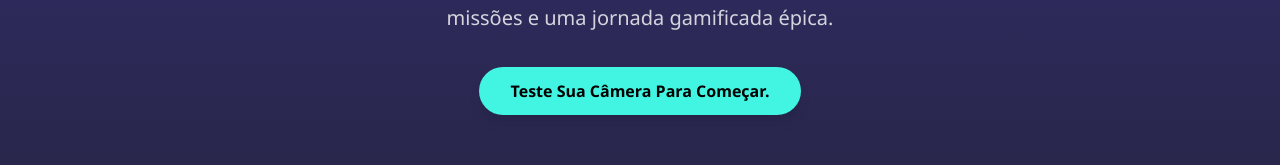
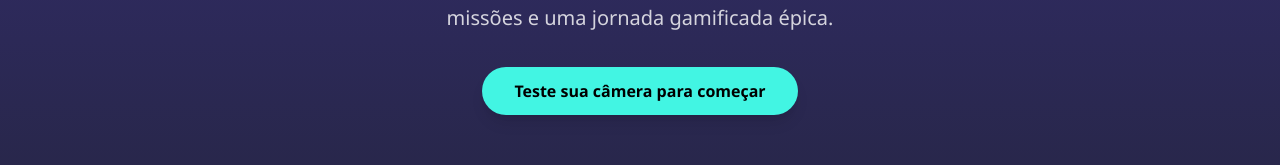
Before and after one commit to cortechx-team/LibrasQuest, a Next.js app in the folder web/: page / in a window 1280 px wide. Shown: the part 488-653 px from the top of the page. Built offline with nearby package versions, Linux system fonts and the light colour scheme.

Commit message:
feat: camera permission

```diff
--- a/web/app/components/Hero.tsx
+++ b/web/app/components/Hero.tsx
@@ -1,4 +1,6 @@
-import Link from 'next/link';
+'use client';
+
+import { useCameraPermission } from '../hooks/useCameraPermission';
 
 /**
  * Componente Hero
@@ -6,6 +8,24 @@ import Link from 'next/link';
  * Apresenta o título em pixel art e um "Call to Action" (Chamada para Ação).
  */
 export default function Hero() {
+  const { status, isLoading, error, requestPermission } = useCameraPermission();
+
+  const handleCameraTest = async () => {
+    await requestPermission();
+
+    // Tratar o resultado após a requisição
+    if (status === 'granted') {
+      alert('Permissão concedida! Você pode começar a usar a câmera');
+      // TODO: Navegar para a página de teste da câmera
+    } else if (status === 'denied') {
+      alert('Permissão negada. Para usar o LibrasQuest, você precisa permitir o acesso à câmera');
+    } else if (status === 'unsupported') {
+      alert('Seu navegador não suporta acesso à câmera ou nenhuma câmera foi encontrada');
+    } else if (status === 'error') {
+      alert(`Ocorreu um erro ao acessar a câmera: ${error || 'Tente novamente'}`);
+    }
+  };
+
   return (
     <section className="relative h-screen flex flex-col items-center justify-center text-center px-5 bg-gradient-to-b from-[#0f0c29] via-[#302b63] to-[#24243e]">
 
@@ -26,12 +46,13 @@ export default function Hero() {
 
       {/* Botões de Ação */}
       <div className="flex z-10">
-        <Link
-          href="#"
-          className="bg-primary-cyan text-black px-8 py-3 rounded-full font-bold hover:bg-opacity-80 transition-all shadow-lg hover:shadow-primary-cyan/50 hover:-translate-y-1"
+        <button
+          onClick={handleCameraTest}
+          disabled={isLoading}
+          className="bg-primary-cyan text-black px-8 py-3 rounded-full font-bold hover:bg-opacity-80 transition-all shadow-lg hover:shadow-primary-cyan/50 hover:-translate-y-1 disabled:opacity-50 disabled:cursor-not-allowed"
         >
-          Teste Sua Câmera Para Começar.
-        </Link>
+          {isLoading ? 'Aguardando câmera...' : 'Teste sua câmera para começar'}
+        </button>
       </div>
 
     </section>
--- /dev/null
+++ b/web/app/hooks/useCameraPermission.ts
@@ -0,0 +1,35 @@
+'use client';
+
+import { useState } from 'react';
+import { requestCameraPermission, CameraPermissionStatus } from '../lib/camera/requestCameraPermission';
+
+/**
+ * Hook para gerenciar o estado e ações da permissão da câmera
+ */
+export function useCameraPermission() {
+  const [status, setStatus] = useState<CameraPermissionStatus | null>(null);
+  const [isLoading, setIsLoading] = useState(false);
+  const [error, setError] = useState<string | null>(null);
+
+  const requestPermission = async () => {
+    setIsLoading(true);
+    setError(null);
+
+    try {
+      const result = await requestCameraPermission();
+      setStatus(result);
+    } catch (err) {
+      setError(err instanceof Error ? err.message : 'Erro desconhecido');
+      setStatus('error');
+    } finally {
+      setIsLoading(false);
+    }
+  };
+
+  return {
+    status,
+    isLoading,
+    error,
+    requestPermission,
+  };
+}
--- /dev/null
+++ b/web/app/lib/camera/requestCameraPermission.ts
@@ -0,0 +1,40 @@
+/**
+ * Módulo para solicitar permissão da câmera
+ * Centraliza a lógica de permissão para evitar duplicação de código.
+ */
+
+export type CameraPermissionStatus = 'granted' | 'denied' | 'unsupported' | 'error';
+
+/**
+ * Solicita permissão para acessar a câmera do usuário.
+ * @returns Promise<CameraPermissionStatus> - Status da permissão
+ */
+export async function requestCameraPermission(): Promise<CameraPermissionStatus> {
+  // Verificar suporte do navegador
+  if (!navigator.mediaDevices?.getUserMedia) {
+    return 'unsupported';
+  }
+
+  try {
+    // Solicitar acesso à câmera
+    const stream = await navigator.mediaDevices.getUserMedia({ video: true });
+
+    // Encerrar o stream imediatamente após obter permissão
+    stream.getTracks().forEach(track => track.stop());
+
+    return 'granted';
+  } catch (error) {
+    // Tratar erros específicos
+    if (error instanceof DOMException) {
+      if (error.name === 'NotAllowedError') {
+        return 'denied';
+      }
+      if (error.name === 'NotFoundError') {
+        return 'unsupported'; // Câmera não encontrada
+      }
+    }
+
+    console.error('Erro ao solicitar permissão da câmera:', error);
+    return 'error';
+  }
+}
```
